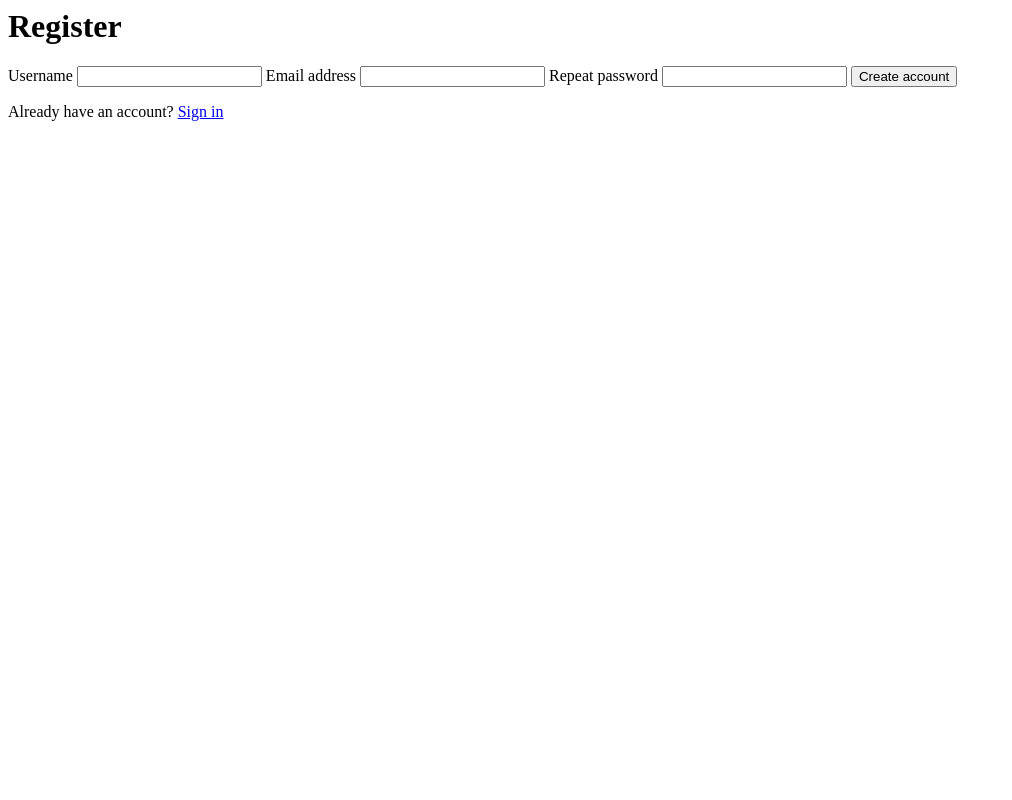
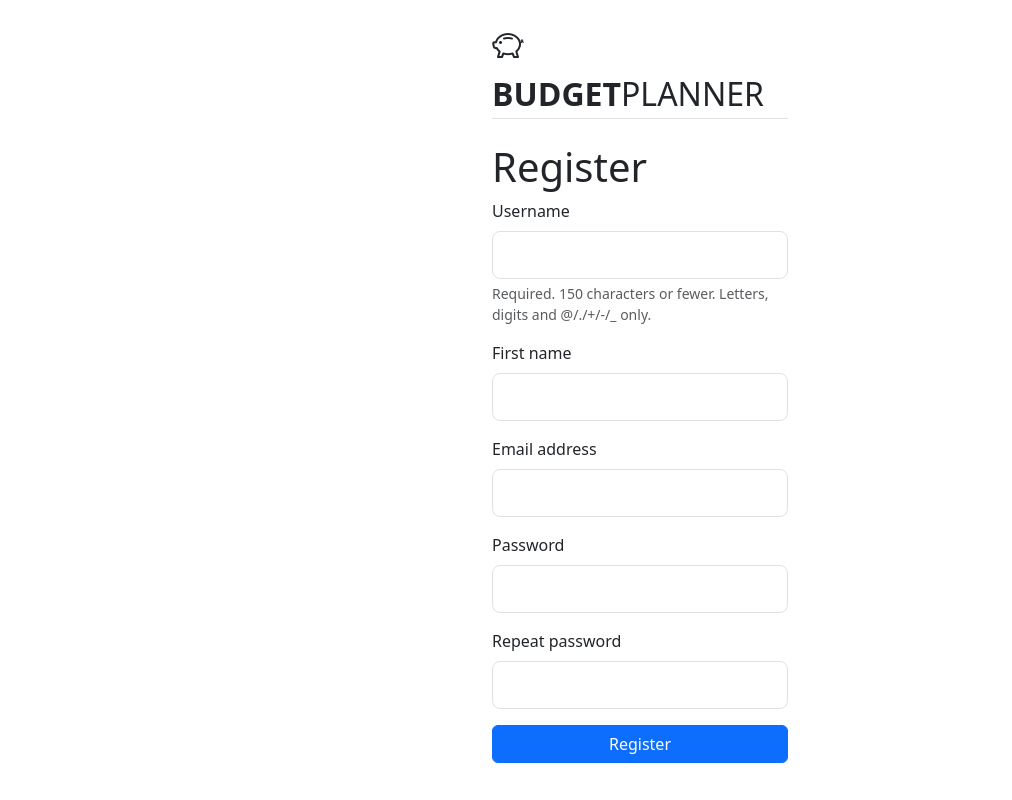
Before and after one commit to mluckiewicz/my_budget_planner_with_snake, a Django app: page /account/register/ in a window 1280 px wide. Shown: the whole page, without its empty margins (0-1012 px from the left). Run offline with Django 4.2, Linux system fonts and the light colour scheme; some libraries are stand-ins or nearby versions.

Commit message:
add(refactor.html): add bootstrap to template

```diff
--- a/accounts/templates/account/register.html
+++ b/accounts/templates/account/register.html
@@ -1,29 +1,54 @@
-{#{% extends "base.html" %}#}
-{#{% block content %}#}
+{% extends "base.html" %}
+{% load widget_tweaks %}
 
-<h1>Register</h1>
-
-<form method="post" action="">
-    {% csrf_token %}
-{#    {{form.as_p}}#}
-
-    {{form.username.label}}
-    {{form.username}}
-
-    {{form.email.label}}
-    {{form.email}}
-
-    {{form.password1.label}}
-    {{form.password1}}
-
-    {{form.password2.label}}
-    {{form.password2}}
+{% block title %}BP | Create account {% endblock %}
 
 
+{% block content %}
 
-    <input type="submit" class="button" value="Create account">
-</form>
+    <div class="container-fluid h-100">
+        <div class="row justify-content-center align-items-center h-100">
+            <div class="col col-sm-6 col-md-6 col-lg-4 col-xl-3">
+                <div class="mb-4 border-bottom solid">
+                    <i class="bi bi-piggy-bank fs-2">&nbsp;</i>
+                    <span class="fs-2"><b>BUDGET</b>PLANNER</a></span>
+                </div>
+                <h1>Register</h1>
+                <form method="POST" action="">
+                    {% csrf_token %}
 
-<p>Already have an account? <a href="{%url 'login' %}">Sign in</a></p>
+                    <div class="form-group mb-3">
+                        <label for="{{form.username.name}}" class="form-label">{{form.username.label}}</label>
+                        {{form.username|add_class:"form-control form-control-lg"}}
+                        <div class="form-text">{{form.username.help_text}}</div>
+                    </div>
 
-{#{% endblock %}#}
+                    <div class="form-group mb-3">
+                        <label for="{{form.first_name.name}}" class="form-label">{{form.first_name.label}}</label>
+                        {{form.first_name|add_class:"form-control form-control-lg"}}
+                    </div>
+
+                    <div class="form-group mb-3">
+                        <label for="{{form.email.name}}" class="form-label">{{form.email.label}}</label>
+                        {{form.email|add_class:"form-control form-control-lg"}}
+                    </div>
+
+                    <div class="form-group mb-3">
+                        <label for="{{form.password.name}}" class="form-label">{{form.password.label}}</label>
+                        {{form.password|add_class:"form-control form-control-lg"}}
+                    </div>
+
+                    <div class="form-group mb-3">
+                        <label for="{{form.password2.name}}" class="form-label">{{form.password2.label}}</label>
+                        {{form.password2|add_class:"form-control form-control-lg"}}
+                    </div>
+
+                    <div class="form-group d-grid gap-2 mb-3">
+                        <input class="btn btn-primary" type="submit" value="Register">
+                    </div>
+                </form>
+            </div>
+        </div>
+    </div>
+
+{% endblock content %}
```
